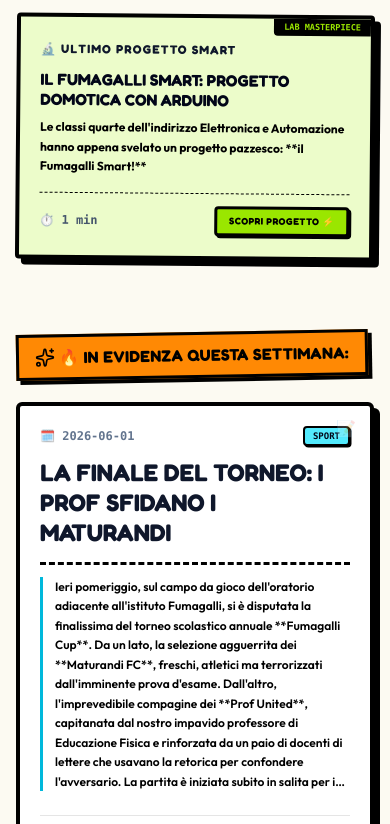
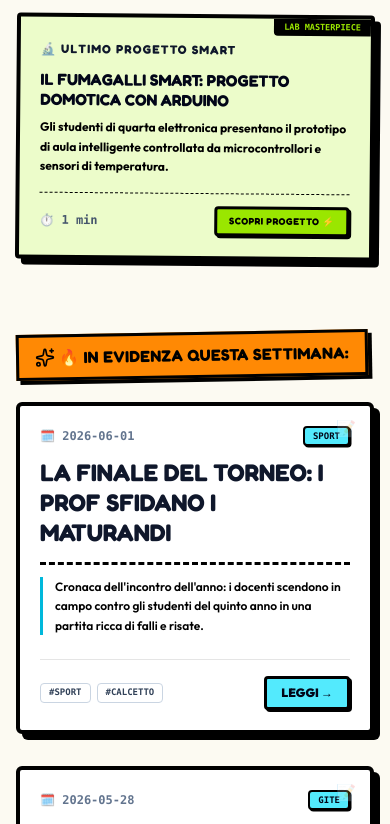
Before and after one commit to ABBOAPS/lavocedelfumagalli-sitoweb, a React (Vite) app: page / in a window 390 px wide. Shown: the part 1960-2784 px from the top of the page. Built offline with nearby package versions, Linux system fonts and the light colour scheme.

Commit message:
fix article card preview layout by using formatted short extracts instead of plain text walls

```diff
--- a/src/App.tsx
+++ b/src/App.tsx
@@ -104,7 +104,10 @@ const parseMarkdownFile = (filepath: string, rawContent: string): Article => {
 };
 
 // Dynamic text parsing utilities to fill cards beautifully with text when they don't have images
-const getArticlePreviewText = (art: Article, paragraphsCount = 1) => {
+const getArticlePreviewText = (art: Article) => {
+  if (art.description && art.description !== 'Leggi l\'articolo completo su La Voce del Fumagalli.') {
+    return art.description;
+  }
   const paras = art.content.split('\n\n')
     .map(p => p.trim())
     .filter(p => {
@@ -113,12 +116,11 @@ const getArticlePreviewText = (art: Article, paragraphsCount = 1) => {
       if (p.startsWith('![')) return false;
       if (p.startsWith('---')) return false;
       if (p.startsWith('<')) return false;
-      if (p.startsWith('*')) return false;
+      if (p.startsWith('*') || p.startsWith('-') || p.startsWith('>')) return false;
       if (p.length < 15) return false; // skip headers or tiny fragments
       return true;
     });
-  // join the requested amount of paragraphs
-  return paras.slice(0, paragraphsCount).join(' ');
+  return paras[0] || '';
 };
 
 const getSpotlightBlocksToShow = (art: Article) => {
@@ -785,7 +787,7 @@ export default function App() {
                           >
                             {ordinaryArticles[0].title}
                           </h2>
-                          <p className="font-sans text-sm font-bold text-slate-850 mt-4 leading-relaxed">{getArticlePreviewText(ordinaryArticles[0], 2)}</p>
+                          <p className="font-sans text-sm font-bold text-slate-850 mt-4 leading-relaxed">{parseInline(getArticlePreviewText(ordinaryArticles[0]))}</p>
                         </div>
                       </div>
                     )
@@ -854,7 +856,7 @@ export default function App() {
                           {progettiArticles[0].title}
                         </h4>
                         <p className="text-slate-750 font-sans text-xs sm:text-[13px] font-bold mt-2 leading-relaxed line-clamp-3">
-                          {getArticlePreviewText(progettiArticles[0], 1)}
+                          {parseInline(getArticlePreviewText(progettiArticles[0]))}
                         </p>
                         <div className="mt-4 pt-3 border-t border-dashed border-slate-350 flex justify-between items-center text-xs font-mono">
                           <span className="font-black text-slate-600">⏱️ {progettiArticles[0].readTime}</span>
@@ -917,8 +919,8 @@ export default function App() {
                                 {art.title}
                               </h4>
 
-                              <p className={`text-slate-755 font-sans text-xs sm:text-sm font-semibold leading-relaxed ${hasImage ? 'line-clamp-2 mt-2' : 'line-clamp-[11] sm:line-clamp-[12] md:line-clamp-[14] lg:line-clamp-[15] mt-2'} ${cardTheme.accentBorder}`}>
-                                {getArticlePreviewText(art, hasImage ? 1 : 99)}
+                              <p className={`text-slate-755 font-sans text-xs sm:text-sm font-semibold leading-relaxed ${hasImage ? 'line-clamp-2 mt-2' : 'line-clamp-5 mt-2'} ${cardTheme.accentBorder}`}>
+                                {parseInline(getArticlePreviewText(art))}
                               </p>
                             </div>
 
@@ -990,8 +992,8 @@ export default function App() {
                                 {art.title}
                               </h4>
 
-                              <p className={`text-slate-755 font-sans text-xs sm:text-sm font-semibold leading-relaxed ${hasImage ? 'line-clamp-2 mt-2' : 'line-clamp-[11] sm:line-clamp-[12] md:line-clamp-[14] lg:line-clamp-[15] mt-2'} ${cardTheme.accentBorder}`}>
-                                {getArticlePreviewText(art, hasImage ? 1 : 99)}
+                              <p className={`text-slate-755 font-sans text-xs sm:text-sm font-semibold leading-relaxed ${hasImage ? 'line-clamp-2 mt-2' : 'line-clamp-5 mt-2'} ${cardTheme.accentBorder}`}>
+                                {parseInline(getArticlePreviewText(art))}
                               </p>
                             </div>
 
@@ -1117,7 +1119,7 @@ export default function App() {
                             <h3 className="text-xl sm:text-2xl font-black font-display text-slate-950 uppercase group-hover:text-pink-600 transition-colors">
                               {art.title}
                             </h3>
-                            <p className="text-xs sm:text-sm text-slate-600 font-sans font-bold leading-normal line-clamp-2 max-w-4xl">{getArticlePreviewText(art, 1)}</p>
+                            <p className="text-xs sm:text-sm text-slate-600 font-sans font-bold leading-normal line-clamp-2 max-w-4xl">{parseInline(getArticlePreviewText(art))}</p>
                           </div>
 
                           <div className="flex flex-row md:flex-col lg:flex-row items-center gap-3 w-full md:w-auto justify-between md:justify-center border-t md:border-t-0 pt-3 md:pt-0 border-slate-100 shrink-0">
@@ -1185,8 +1187,8 @@ export default function App() {
                           <h3 className={`${art.image ? 'text-xl' : 'text-2xl sm:text-[25px]'} font-black font-display text-slate-950 leading-snug uppercase mb-2 group-hover:text-lime-600 transition-colors`}>
                             {art.title}
                           </h3>
-                          <p className={`text-slate-700 font-sans text-xs sm:text-sm font-semibold mb-4 leading-relaxed ${art.image ? 'line-clamp-3' : 'line-clamp-[10] sm:line-clamp-[12]'}`}>
-                            {getArticlePreviewText(art, art.image ? 1 : 99)}
+                          <p className={`text-slate-700 font-sans text-xs sm:text-sm font-semibold mb-4 leading-relaxed ${art.image ? 'line-clamp-3' : 'line-clamp-5'}`}>
+                            {parseInline(getArticlePreviewText(art))}
                           </p>
                         </div>
 
```
